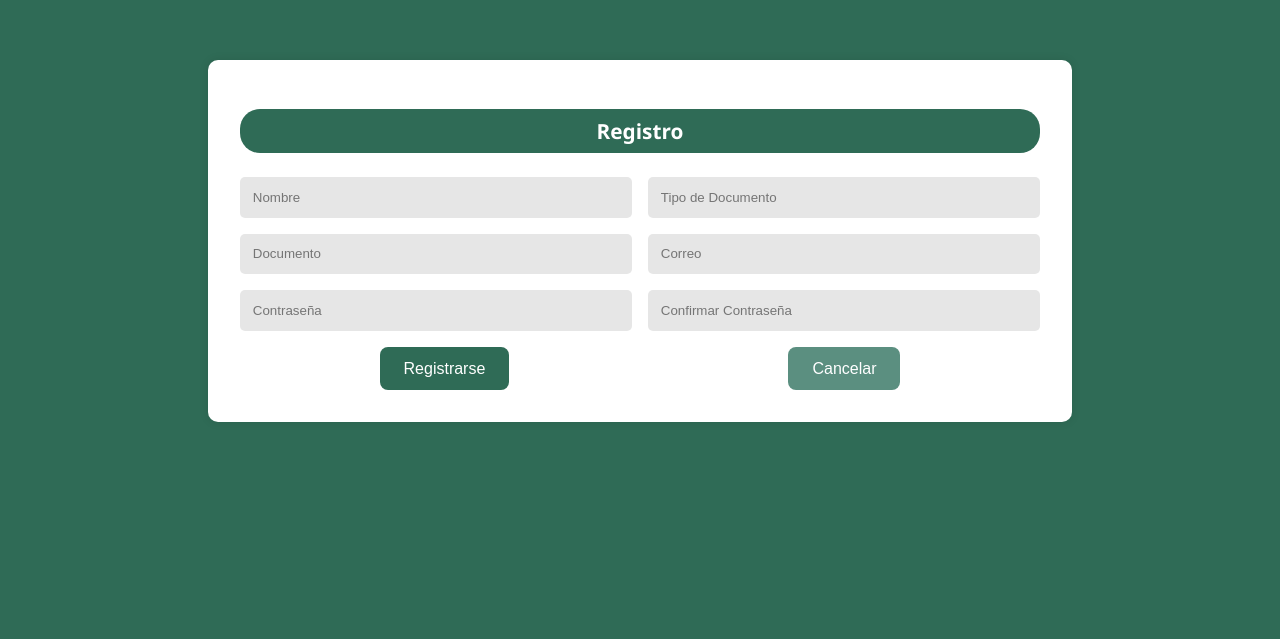
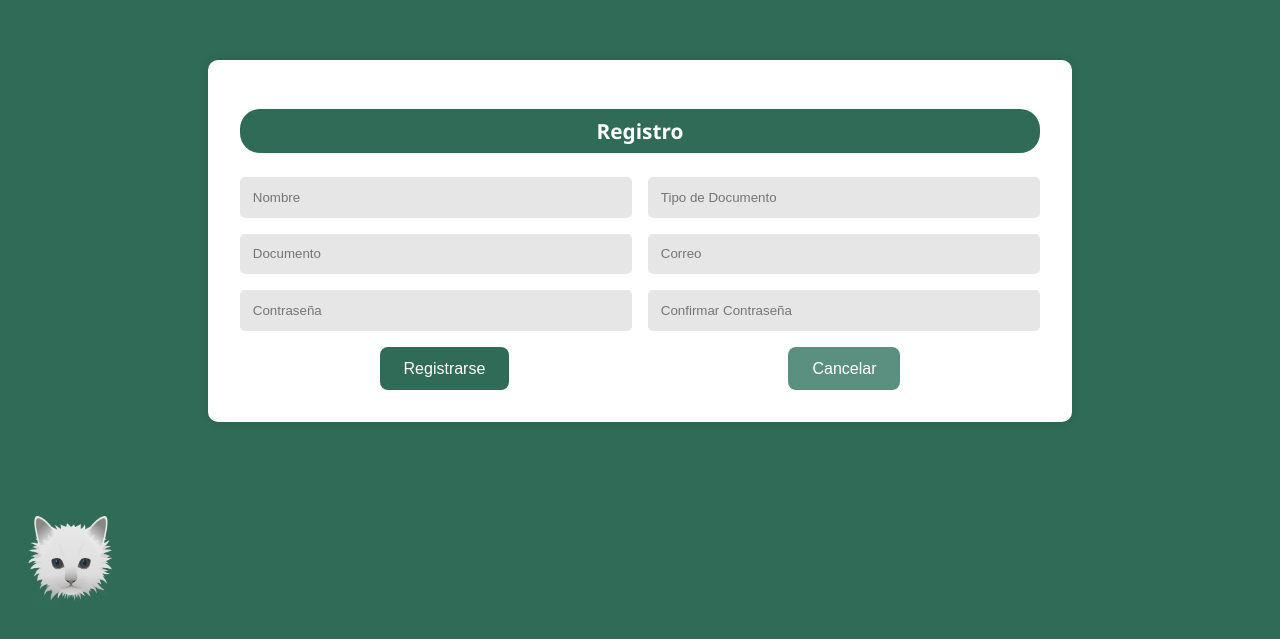
Before and after one commit to AngieVMR29/Huellitas_al_rescate, a plain HTML site: page OneDrive/Desktop/Huellitas_al_rescate/registro.html in a window 1280 px wide. Shown: the part 159-798 px from the top of the page. Drawn offline with Linux system fonts and the light colour scheme.

Commit message:
Modificación pag Registro

```diff
--- a/OneDrive/Desktop/Huellitas_al_rescate/css/style.css
+++ b/OneDrive/Desktop/Huellitas_al_rescate/css/style.css
@@ -133,8 +133,14 @@ body.main-bg {
     background-color: #5b8f80;
   }
 
+  .logo-fondo {
+    position: absolute;
+    bottom: 20px;
+    left: 20px;
+  }
+
   .logo-fondo img {
-    width: 70px;
-    height: 70px;
-    border-radius: 10px;
+    width: 100px;
+    height: 100px;
+    border-radius: 15px;
   }
--- a/OneDrive/Desktop/Huellitas_al_rescate/registro.html
+++ b/OneDrive/Desktop/Huellitas_al_rescate/registro.html
@@ -28,6 +28,9 @@
         </div>
       </form>
     </div>
+    <div class="logo-fondo">
+      <img src="assets/img/logo2.png" alt="Logo HAR">
+    </div>
   </div>
 </body>
 </html>
```
Also changed, not shown: OneDrive/Desktop/Huellitas_al_rescate/assets/img/logo2.png (added).
